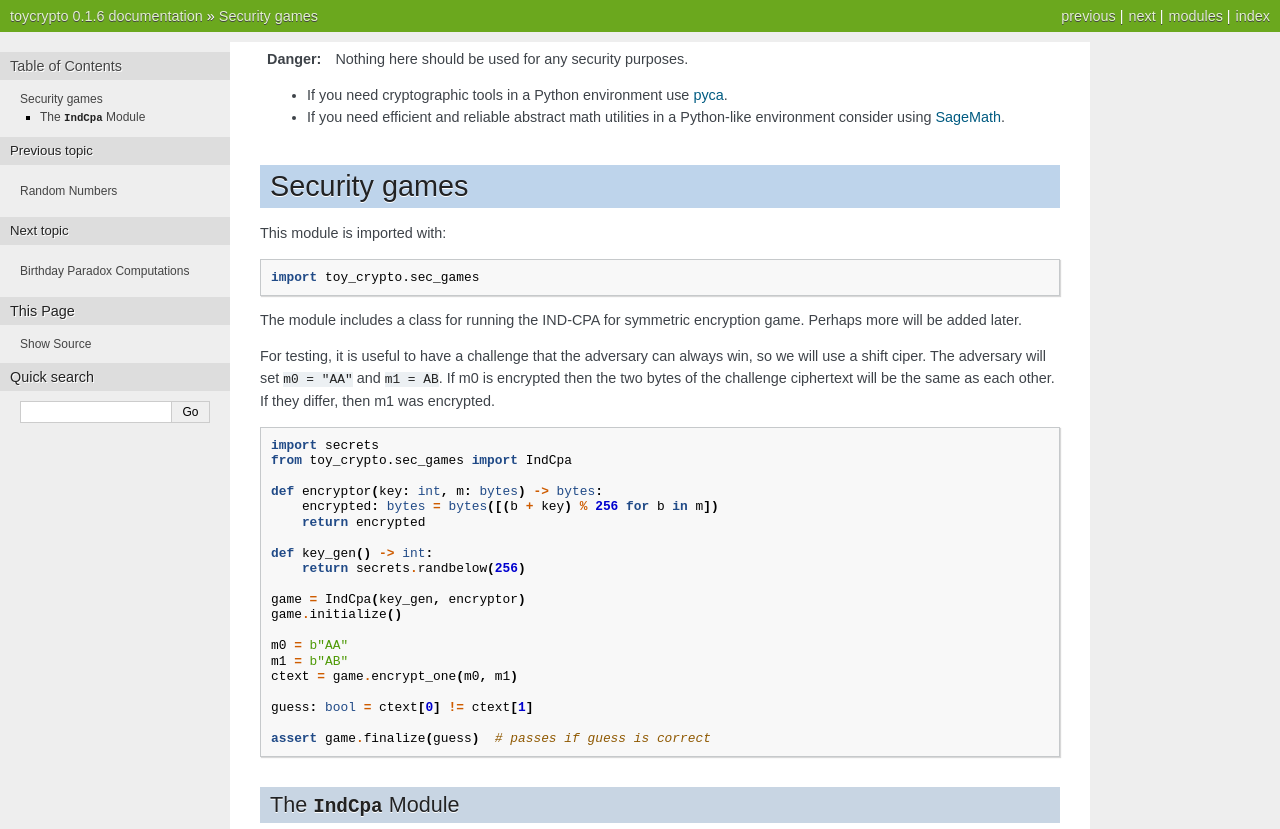
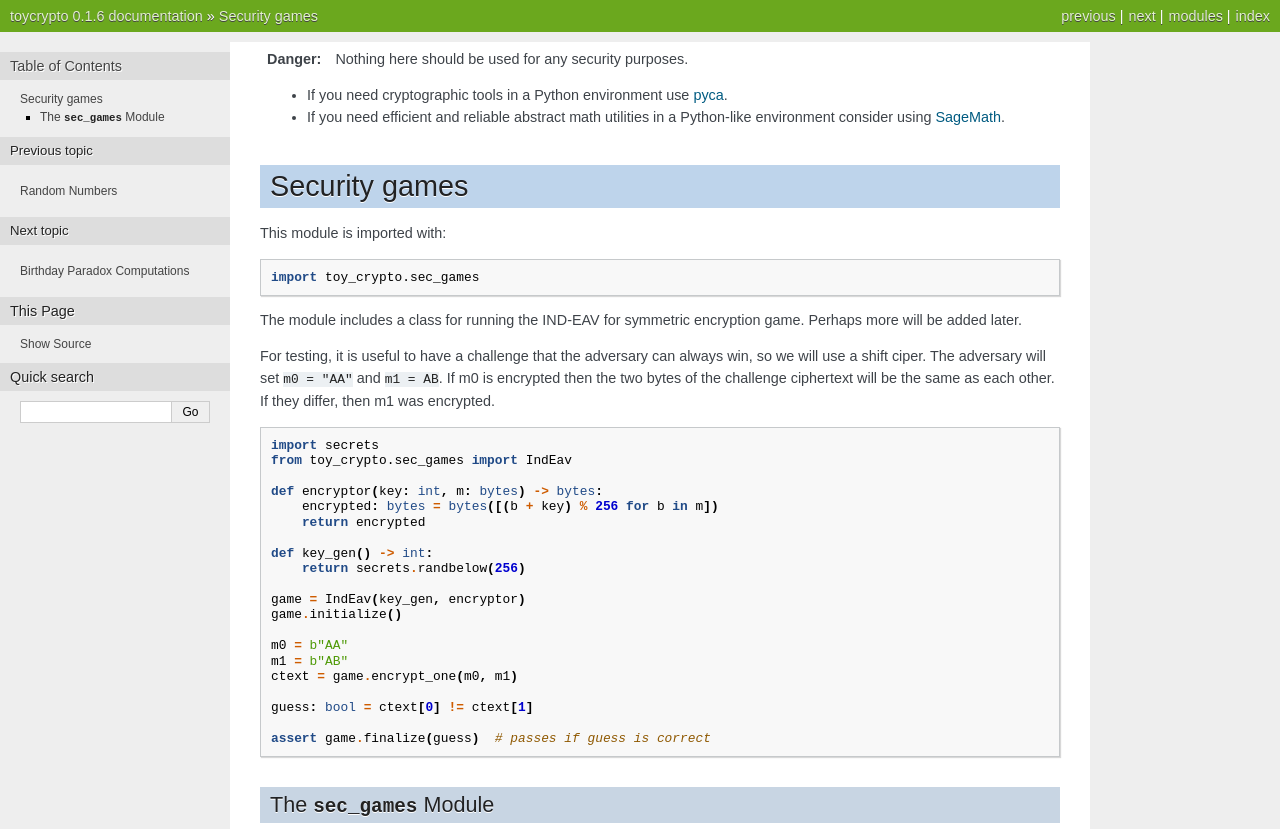
Before and after one commit to jpgoldberg/toy-crypto-math, a Sphinx documentation site: the page built from docs/source/games.rst, in a window 1280 px wide, cut to the strip 0-829 px from the top of the page. Built offline with Sphinx 7.4.7, drawn with Linux system fonts in a browser that asks for light colours.

Commit message:
s/IndCpa/IndEav/

```diff
--- a/docs/source/games.rst
+++ b/docs/source/games.rst
@@ -9,7 +9,7 @@ This module is imported with::
 
 .. currentmodule:: toy_crypto.sec_games
 
-The module includes a class for running the IND-CPA
+The module includes a class for running the IND-EAV
 for symmetric encryption game. Perhaps more will be added later.
 
 
@@ -22,7 +22,7 @@ be the same as each other. If they differ, then m1 was encrypted.
 .. testcode::
 
     import secrets
-    from toy_crypto.sec_games import IndCpa
+    from toy_crypto.sec_games import IndEav
 
     def encryptor(key: int, m: bytes) -> bytes:
         encrypted: bytes = bytes([(b + key) % 256 for b in m])
@@ -31,7 +31,7 @@ be the same as each other. If they differ, then m1 was encrypted.
     def key_gen() -> int:
         return secrets.randbelow(256)
 
-    game = IndCpa(key_gen, encryptor)
+    game = IndEav(key_gen, encryptor)
     game.initialize()
 
     m0 = b"AA"
@@ -43,8 +43,8 @@ be the same as each other. If they differ, then m1 was encrypted.
     assert game.finalize(guess)  # passes if guess is correct
 
 
-The :mod:`IndCpa` Module
-------------------------------
+The :mod:`~toy_crypto.sec_games` Module
+----------------------------------------
 
 .. automodule:: toy_crypto.sec_games
     :synopsis: Adversary / Challenger security games
```
Also changed, not shown: 2 other files.
